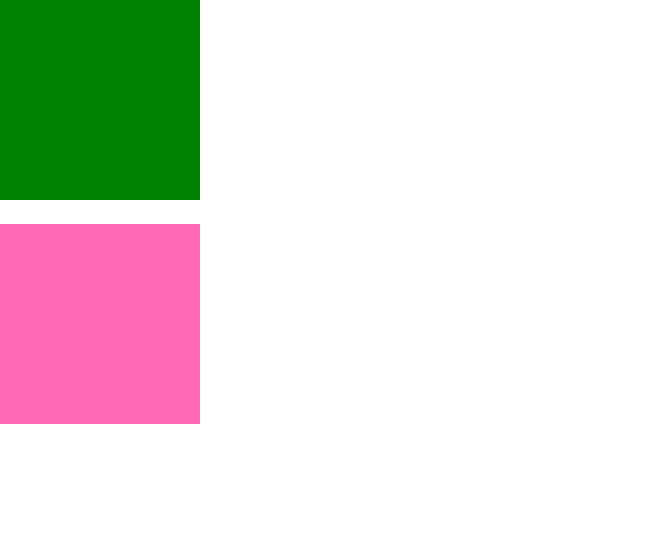
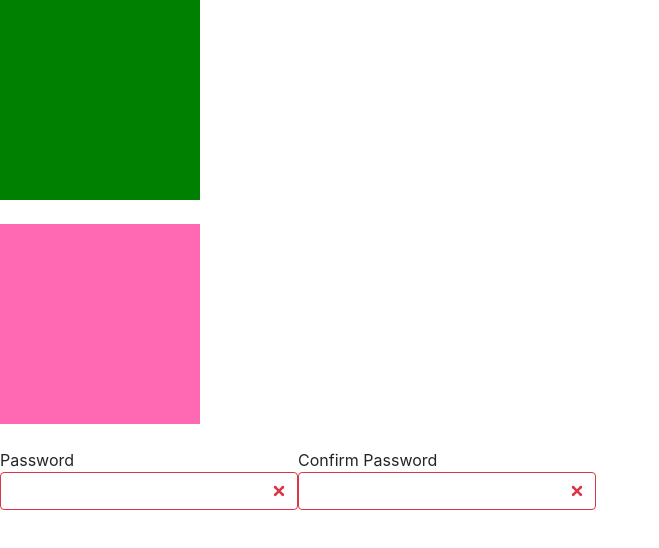
Before and after one commit to mdm106/week-10--react-app, a React (Create React App) app: page / in a window 1280 px wide. Shown: the top 548 px of the page, without its empty margins (0-659 px from the left). Built offline with nearby package versions, Linux system fonts and the light colour scheme.

Commit message:
Challenge 2 Lifting State: SignUp component which tracks whether two password inputs match and are over a minimum length

```diff
--- a/src/App.js
+++ b/src/App.js
@@ -2,10 +2,14 @@ import React from 'react';
 import './App.css';
 
 import Squares from './squares/Squares';
+import SignUp from './signup/SignUp';
 
 function App() {
   return (
-    <Squares />
+    <>
+      <Squares />
+      <SignUp />
+    </>
   );
 }
 
--- /dev/null
+++ b/src/signup/Password.js
@@ -0,0 +1,15 @@
+// import React, { Component } from "react";
+import React from "react";
+
+const Password = ({ label, value, passed, handleChange }) => (
+        <label>{ label }
+        <input
+        value={ value }
+        onChange={ handleChange }
+        type={"password"}
+        className={ passed ? "form-control is-valid" : "form-control is-invalid"}
+        />
+        </label>
+);
+
+export default Password;
--- /dev/null
+++ b/src/signup/SignUp.js
@@ -0,0 +1,43 @@
+import React, { Component } from "react";
+
+import Password from "./Password";
+
+class SignUp extends Component {
+    constructor(props) {
+        super(props);
+
+        this.state = { input: "",
+                    confirm: "" };
+    }
+
+    render() {
+        let { minimumLength } = this.props;
+
+        let { input, confirm } = this.state;
+
+        let passed = input === confirm && input.length > minimumLength;
+
+        return (
+            <>
+            <form class="form-group">
+                <Password
+                    label="Password"
+                    value={ input }
+                    passed={ passed }
+                    handleChange={ (e) => this.setState({ input: e.currentTarget.value })} />
+                <Password
+                    label="Confirm Password"
+                    value={ confirm }
+                    passed={ passed }
+                    handleChange={ (e) => this.setState({ confirm: e.currentTarget.value })} />
+            </form>
+            </>
+        );
+    }
+}
+
+SignUp.defaultProps = {
+    minimumLength: 12,
+};
+
+export default SignUp;
```
